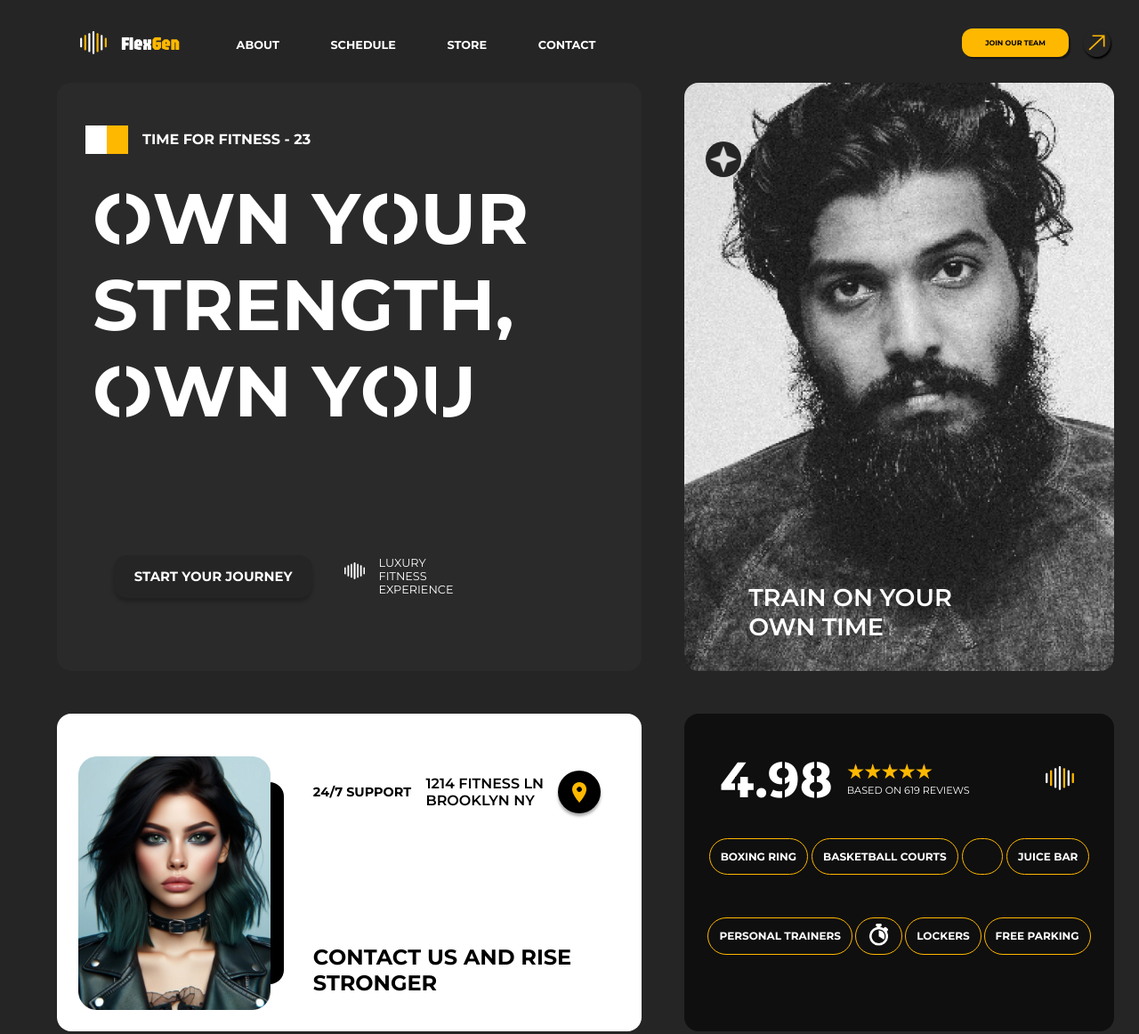
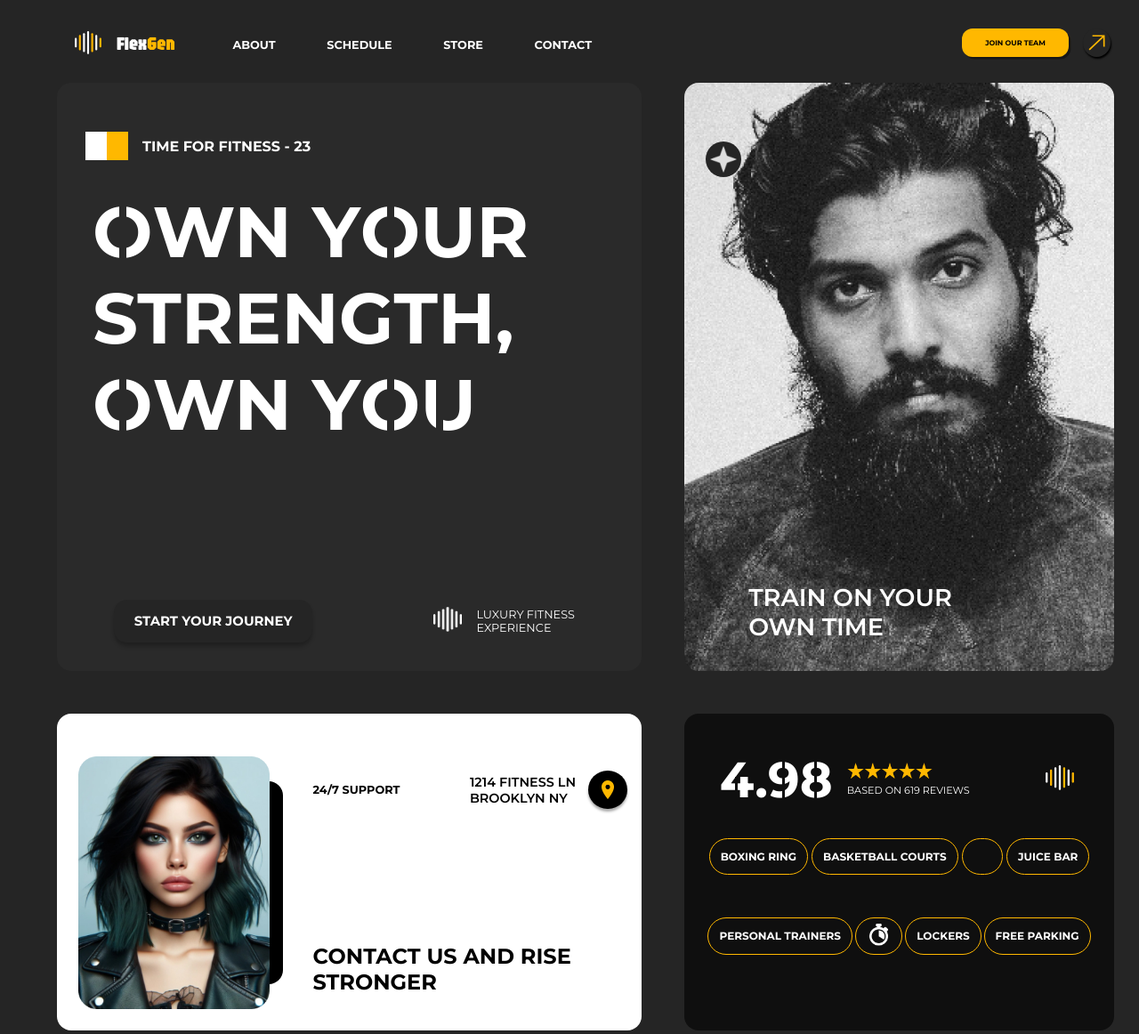
Before and after one commit to ZENith-95/FLEXGEN-Fitness-Figma-Assignment-, a plain HTML site: page index.html in a window 1280 px wide. Shown: the whole page at 89% size. Drawn offline with Linux system fonts and the light colour scheme.

Commit message:
minor changes

```diff
--- a/style.css
+++ b/style.css
@@ -25,9 +25,10 @@ body{
     display: flex;
     align-items: center;
     justify-content: space-between;
-    position: sticky;
+    position: fixed;
     height: 4em;
     padding: 3em 2em 2em 3em;
+    background-color: #252525;
 }
 
 #navbar .navbar{
@@ -35,7 +36,7 @@ body{
     align-items: center;
     justify-content: space-around;
     width: 80%;
-    padding: 2%;
+    padding: 1.5%;
 }
 
 #navbar .navbar .main-logo{
@@ -45,7 +46,7 @@ body{
     font-family: jaro;
     width : 7em;
     height: 3em;
-    padding: 0em  em;
+    padding: 0em ;
     gap: 1em;
 }
 
@@ -195,6 +196,8 @@ width: 60%;
     grid-template-rows: 65% 35%;
     z-index: -9;
     min-height: fit-content;
+    position: relative;
+    top: 5rem;
 }
 
 #content .main-head{
@@ -216,6 +219,7 @@ width: 60%;
     justify-content: flex-start;
     gap: 1em;
     padding: 1em 0;
+    height: 15%;
 }
 
 #content .main-head .main-subheader .style-box{
@@ -249,6 +253,7 @@ font-size: 100%;
     font-weight: 700;
     padding: .5rem;
     width: 100%;
+    height: 70%;
 }
 
 #content .main-head .main-header span{
@@ -304,6 +309,7 @@ font-size: 100%;
     align-items: center;
     justify-content: space-between;
     padding: 8em 2em 1em 2em;
+    width: 100%;
 }
 
 #content .main-head .main-head-bottom .start-journey{
@@ -405,7 +411,7 @@ font-size: 100%;
     flex-direction: column;
     justify-content: space-between;
     padding: 1em 0em 1em 1em;
-    width: 55%;
+    width: 60%;
     height: 100%;
 }
 
@@ -424,12 +430,17 @@ font-size: 100%;
 #content .main-contact .contact-info .info-top .info-top-text{
     font-weight: 700;
     font-size: .9em;
+    width: 30%;
+    font-size: 80%;
 }
 
 #content .main-contact .contact-info .info-top .info-top-loc{
     display: flex;
     gap: 1em;
     align-items: center;
+    justify-content: flex-end;
+    width: 60%;
+    font-size: 90%;
 }
 
 #content .main-contact .contact-info .info-top .info-top-loc .loc{
```
